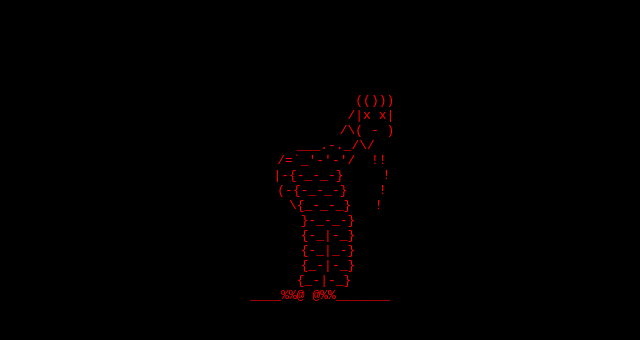
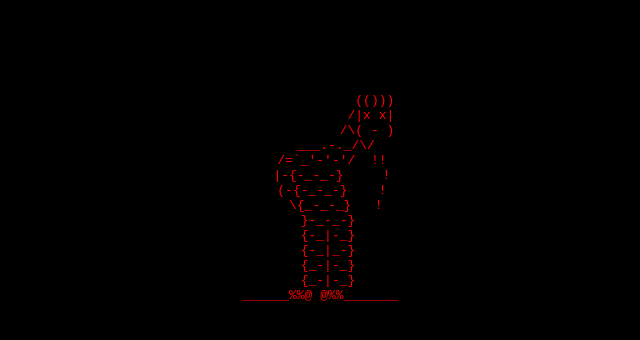
Before and after one commit to Errored-403/403, a plain HTML site: page index.html in a window 1280 px wide. Shown: the full height of the page, 390-1030 px from the left. Drawn offline with Linux system fonts and the light colour scheme.

Commit message:
Update index.html

```diff
--- a/index.html
+++ b/index.html
@@ -29,8 +29,8 @@
                     {-_|-_}
                     {-_|_-}
                     {_-|-_}
-                    {_-|-_}
-                  ____%%@ @%%_______
+                     {_-|-_}
+                  ______%%@ @%%_______
     </pre>
 </body>
 </html>
```
